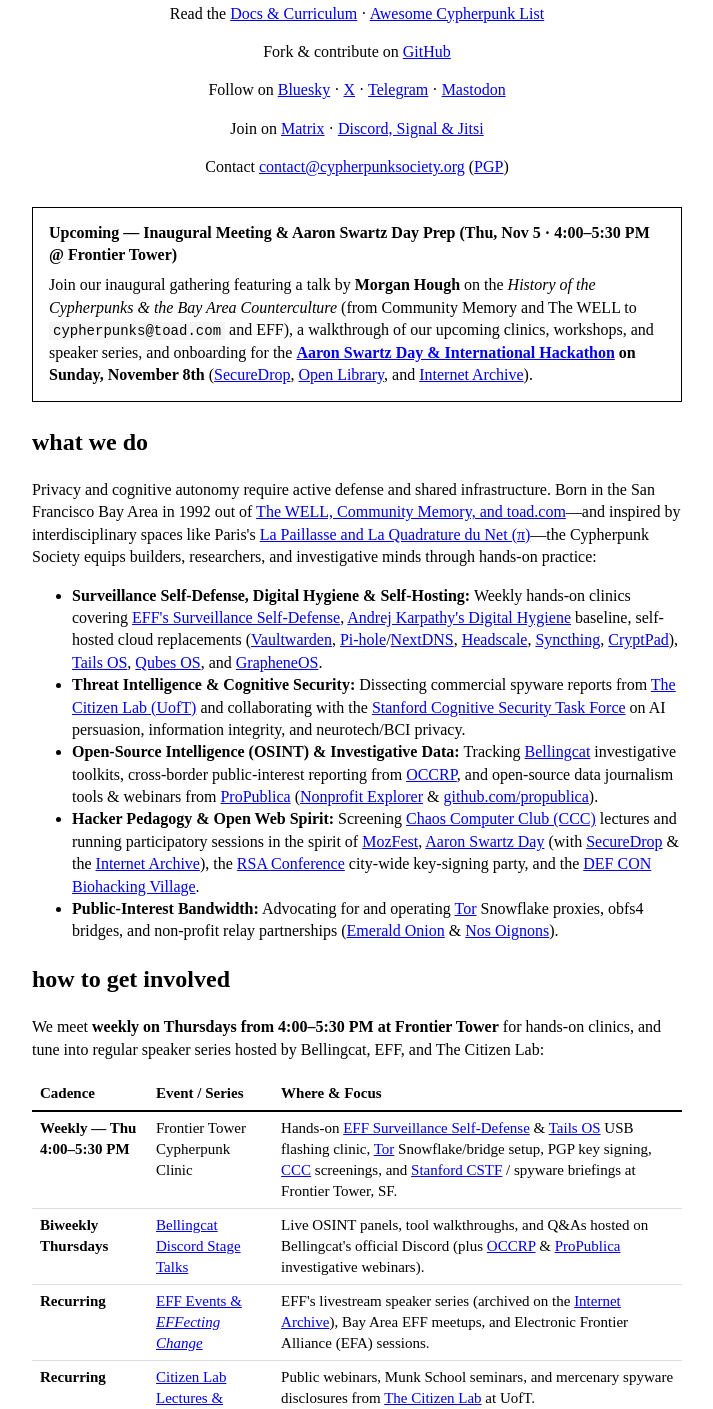
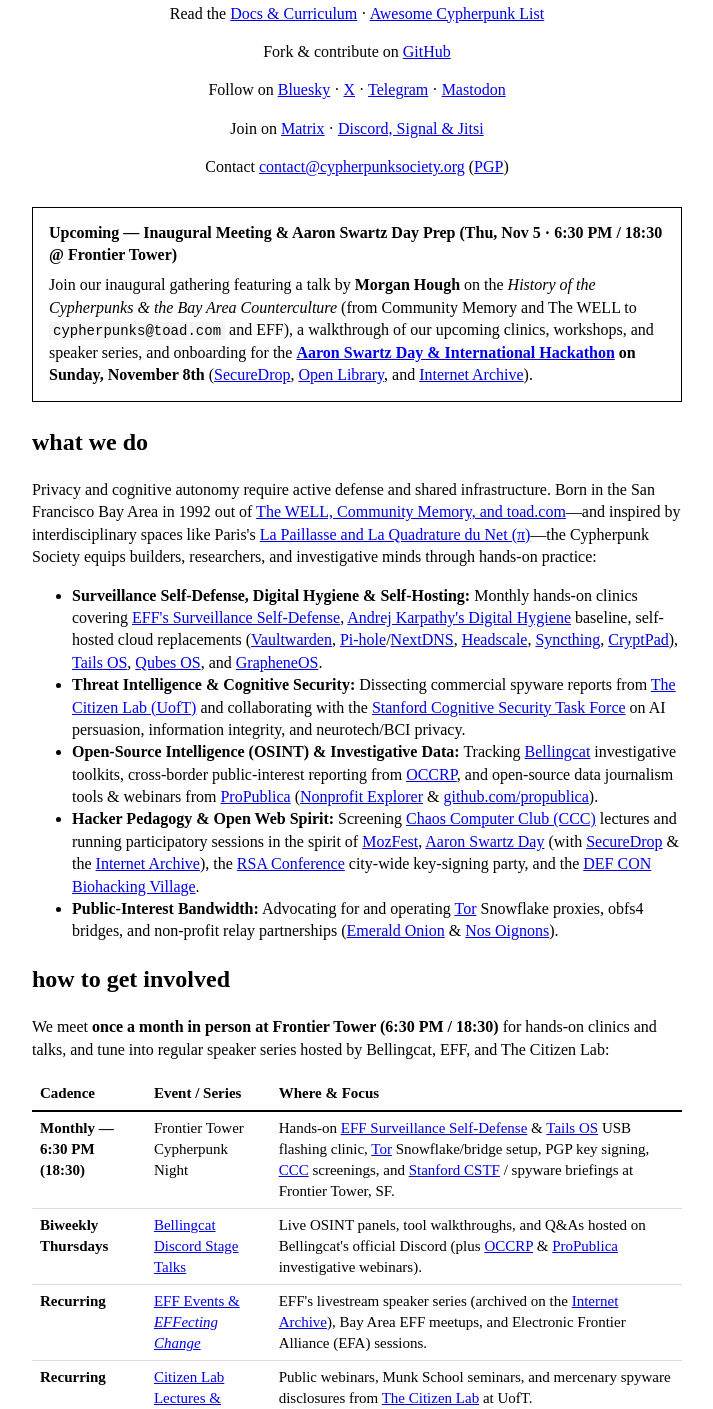
Before and after one commit to CypherpunkSociety/cypherpunksociety.org, a website: page public/index.html in a window 1280 px wide. Shown: the part 184-1593 px from the top of the page, without its empty margins (283-996 px from the left). Drawn offline with Linux system fonts and the light colour scheme.

Commit message:
Update Frontier Tower event start time to 18:30 (6:30 PM) on a monthly cadence

```diff
--- a/public/index.html
+++ b/public/index.html
@@ -66,14 +66,14 @@
 	</div>
 
 	<div style="border: 1px solid #000; padding: 14px 16px; margin: 24px 0;">
-		<strong>Upcoming — Inaugural Meeting &amp; Aaron Swartz Day Prep (Thu, Nov 5 &middot; 4:00–5:30 PM @ Frontier Tower)</strong>
+		<strong>Upcoming — Inaugural Meeting &amp; Aaron Swartz Day Prep (Thu, Nov 5 &middot; 6:30 PM / 18:30 @ Frontier Tower)</strong>
 		<p style="margin: 8px 0 0 0;">Join our inaugural gathering featuring a talk by <strong>Morgan Hough</strong> on the <em>History of the Cypherpunks &amp; the Bay Area Counterculture</em> (from Community Memory and The WELL to <code>cypherpunks@toad.com</code> and EFF), a walkthrough of our upcoming clinics, workshops, and speaker series, and onboarding for the <strong><a href="https://www.aaronswartzday.org/">Aaron Swartz Day &amp; International Hackathon</a> on Sunday, November 8th</strong> (<a href="https://securedrop.org/">SecureDrop</a>, <a href="https://openlibrary.org/">Open Library</a>, and <a href="https://archive.org/">Internet Archive</a>).</p>
 	</div>
 
 	<h2>what we do</h2>
 	<p>Privacy and cognitive autonomy require active defense and shared infrastructure. Born in the San Francisco Bay Area in 1992 out of <a href="/docs.html#lineage">The WELL, Community Memory, and toad.com</a>—and inspired by interdisciplinary spaces like Paris's <a href="/docs.html#lineage">La Paillasse and La Quadrature du Net (&pi;)</a>—the Cypherpunk Society equips builders, researchers, and investigative minds through hands-on practice:</p>
 	<ul>
-		<li><strong>Surveillance Self-Defense, Digital Hygiene &amp; Self-Hosting:</strong> Weekly hands-on clinics covering <a href="https://ssd.eff.org/">EFF's Surveillance Self-Defense</a>, <a href="https://karpathy.bearblog.dev/digital-hygiene/">Andrej Karpathy's Digital Hygiene</a> baseline, self-hosted cloud replacements (<a href="https://github.com/dani-garcia/vaultwarden">Vaultwarden</a>, <a href="https://pi-hole.net/">Pi-hole</a>/<a href="https://nextdns.io/">NextDNS</a>, <a href="https://github.com/juanfont/headscale">Headscale</a>, <a href="https://syncthing.net/">Syncthing</a>, <a href="https://cryptpad.org/">CryptPad</a>), <a href="https://tails.net/">Tails OS</a>, <a href="https://www.qubes-os.org/">Qubes OS</a>, and <a href="https://grapheneos.org/">GrapheneOS</a>.</li>
+		<li><strong>Surveillance Self-Defense, Digital Hygiene &amp; Self-Hosting:</strong> Monthly hands-on clinics covering <a href="https://ssd.eff.org/">EFF's Surveillance Self-Defense</a>, <a href="https://karpathy.bearblog.dev/digital-hygiene/">Andrej Karpathy's Digital Hygiene</a> baseline, self-hosted cloud replacements (<a href="https://github.com/dani-garcia/vaultwarden">Vaultwarden</a>, <a href="https://pi-hole.net/">Pi-hole</a>/<a href="https://nextdns.io/">NextDNS</a>, <a href="https://github.com/juanfont/headscale">Headscale</a>, <a href="https://syncthing.net/">Syncthing</a>, <a href="https://cryptpad.org/">CryptPad</a>), <a href="https://tails.net/">Tails OS</a>, <a href="https://www.qubes-os.org/">Qubes OS</a>, and <a href="https://grapheneos.org/">GrapheneOS</a>.</li>
 		<li><strong>Threat Intelligence &amp; Cognitive Security:</strong> Dissecting commercial spyware reports from <a href="https://citizenlab.ca/">The Citizen Lab (UofT)</a> and collaborating with the <a href="https://hai.stanford.edu/">Stanford Cognitive Security Task Force</a> on AI persuasion, information integrity, and neurotech/BCI privacy.</li>
 		<li><strong>Open-Source Intelligence (OSINT) &amp; Investigative Data:</strong> Tracking <a href="https://www.bellingcat.com/">Bellingcat</a> investigative toolkits, cross-border public-interest reporting from <a href="https://www.occrp.org/">OCCRP</a>, and open-source data journalism tools &amp; webinars from <a href="https://www.propublica.org/">ProPublica</a> (<a href="https://projects.propublica.org/nonprofits/">Nonprofit Explorer</a> &amp; <a href="https://github.com/propublica">github.com/propublica</a>).</li>
 		<li><strong>Hacker Pedagogy &amp; Open Web Spirit:</strong> Screening <a href="https://media.ccc.de/">Chaos Computer Club (CCC)</a> lectures and running participatory sessions in the spirit of <a href="https://www.mozillafoundation.org/en/festival/">MozFest</a>, <a href="https://www.aaronswartzday.org/">Aaron Swartz Day</a> (with <a href="https://securedrop.org/">SecureDrop</a> &amp; the <a href="https://archive.org/">Internet Archive</a>), the <a href="https://www.rsaconference.com/">RSA Conference</a> city-wide key-signing party, and the <a href="https://www.defconbiohackingvillage.org/">DEF CON Biohacking Village</a>.</li>
@@ -81,7 +81,7 @@
 	</ul>
 
 	<h2>how to get involved</h2>
-	<p>We meet <strong>weekly on Thursdays from 4:00–5:30 PM at Frontier Tower</strong> for hands-on clinics, and tune into regular speaker series hosted by Bellingcat, EFF, and The Citizen Lab:</p>
+	<p>We meet <strong>once a month in person at Frontier Tower (6:30 PM / 18:30)</strong> for hands-on clinics and talks, and tune into regular speaker series hosted by Bellingcat, EFF, and The Citizen Lab:</p>
 
 	<table>
 		<thead>
@@ -93,8 +93,8 @@
 		</thead>
 		<tbody>
 			<tr>
-				<td><strong>Weekly — Thu 4:00–5:30 PM</strong></td>
-				<td>Frontier Tower Cypherpunk Clinic</td>
+				<td><strong>Monthly — 6:30 PM (18:30)</strong></td>
+				<td>Frontier Tower Cypherpunk Night</td>
 				<td>Hands-on <a href="https://ssd.eff.org/">EFF Surveillance Self-Defense</a> &amp; <a href="https://tails.net/">Tails OS</a> USB flashing clinic, <a href="https://www.torproject.org/">Tor</a> Snowflake/bridge setup, PGP key signing, <a href="https://media.ccc.de/">CCC</a> screenings, and <a href="https://hai.stanford.edu/">Stanford CSTF</a> / spyware briefings at Frontier Tower, SF.</td>
 			</tr>
 			<tr>
--- a/public/pgp.txt
+++ b/public/pgp.txt
@@ -1,3 +1,3 @@
 # Cypherpunk Society @ Frontier Tower — Public Key Directory
 # Contact: contact@cypherpunksociety.org
-# Verify in person at weekly Thursday OpSec & Tails Clinics (4:00–5:30 PM, Frontier Tower, 995 Market St, San Francisco)
+# Verify in person at monthly OpSec & Tails Clinics (6:30 PM / 18:30, Frontier Tower, 995 Market St, San Francisco)
```
Also changed, not shown: public/start.html (+3 -3 lines), README.md.
